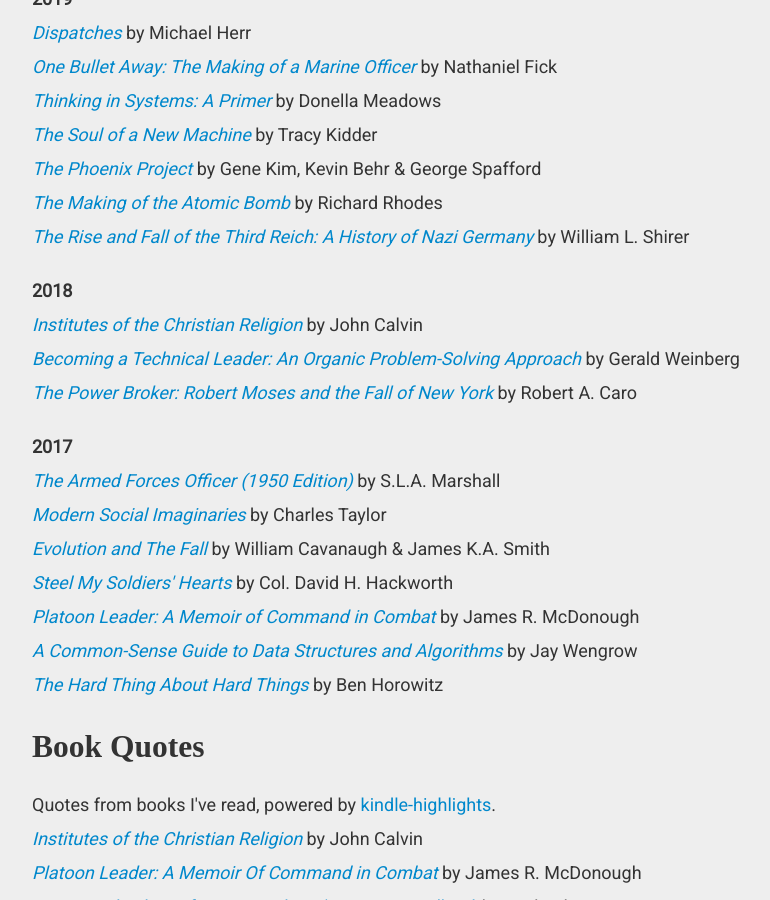
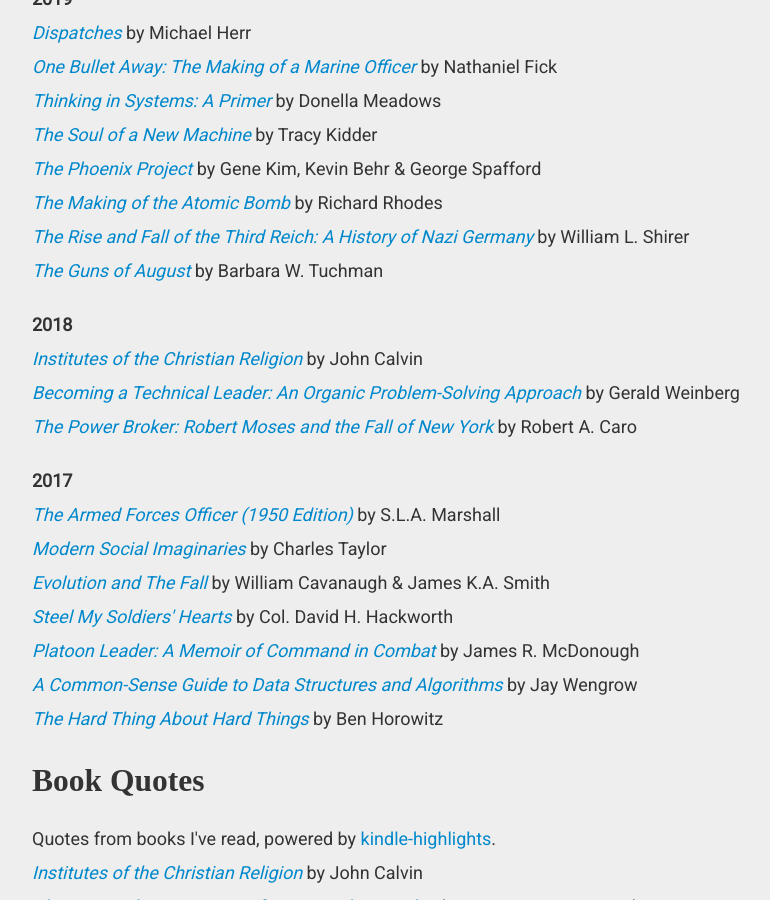
Before and after one commit to speric/speric.github.com, a Jekyll site: the page built from books/index.html, in a window 1280 px wide and 900 px high, scrolled down 417 px. Shown: the whole window, without its empty margins (218-988 px from the left). Built offline with Jekyll 4.4.1, drawn with Linux system fonts in a browser that asks for light colours; some web fonts are replaced; comment, search, counter and statistics services are not loaded.

Commit message:
Add The Guns of August

```diff
--- a/books/index.html
+++ b/books/index.html
@@ -17,6 +17,7 @@ header_img: "quotes.jpg"
 <p><i><a href="https://www.amazon.com/Phoenix-Project-DevOps-Helping-Business/dp/0988262592">The Phoenix Project</a></i> by Gene Kim, Kevin Behr & George Spafford</p>
 <p><i><a href="https://www.amazon.com/Making-Atomic-Bomb-Richard-Rhodes/dp/1451677618">The Making of the Atomic Bomb</a></i> by Richard Rhodes</p>
 <p><i><a href="https://www.amazon.com/Rise-Fall-Third-Reich-History/dp/1451651686">The Rise and Fall of the Third Reich: A History of Nazi Germany</a></i> by William L. Shirer</p>
+<p><i><a href="https://www.amazon.com/Guns-August-Pulitzer-Prize-Winning-Outbreak/dp/0345476093">The Guns of August</a></i> by Barbara W. Tuchman</p>
 
 <br/>
 
```
